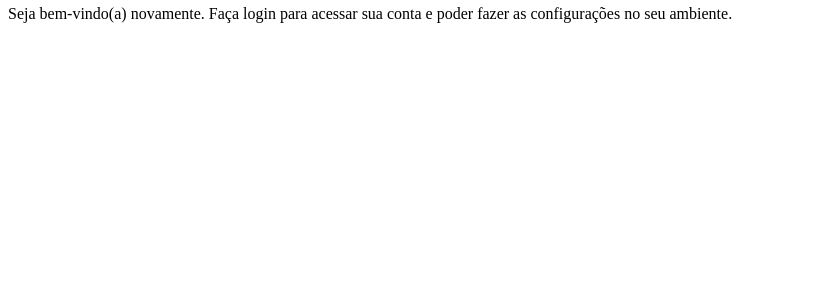
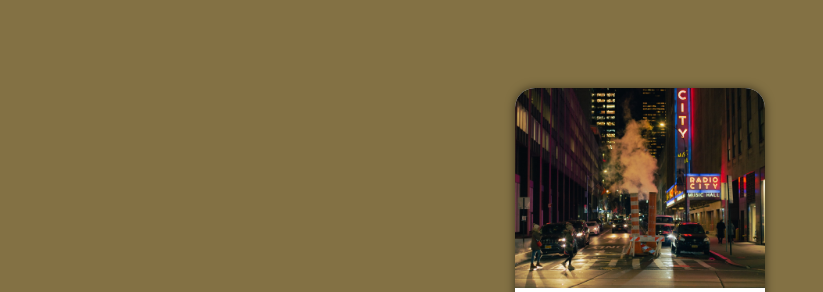
Before and after one commit to arielsantos06/projeto-login, a plain HTML site: page index.html in a window 1280 px wide. Shown: the part 62-354 px from the top of the page, without its empty margins (0-823 px from the left). Drawn offline with Linux system fonts and the light colour scheme.

Commit message:
Update style.css

```diff
--- a/estilos/style.css
+++ b/estilos/style.css
@@ -5,3 +5,49 @@
    Azul escuro: #0B090E
    Cinza escuro: #151508
  */
+
+ *{
+    font-family: system-ui, -apple-system, BlinkMacSystemFont, 'Segoe UI', Roboto, Oxygen, Ubuntu, Cantarell, 'Open Sans', 'Helvetica Neue', sans-serif;
+    padding: 0px;
+    margin: 0px;
+    box-sizing: border-box;
+ }
+
+ body, html{
+    background-color: #837144;
+    height: 100vh;
+    width: 100vw;
+ }
+
+ main{
+    position: relative;
+    height: 100vh;
+    width: 100vw;
+ }
+
+ section#login{
+    position: absolute;
+    top: 50%;
+    left: 50%;
+    transform: translate(-50%, -50%);
+    overflow: hidden;
+
+    background-color: white;
+    width: 250px;
+    height: 500px;
+    border-radius: 20px;
+    box-shadow: 0px 0px 10px rgba(0, 0, 0, 0.555);
+ }
+
+ section#login > div#imagem{
+    display: block;
+    background: url(../imagens/pexels-yura-forrat-15327177.jpg) no-repeat;
+    height: 200px;
+    background-size: cover;
+    background-position: center;
+ }
+
+ section#login > div#formulario{
+    display: block;
+    padding: 10px;
+ }
```
